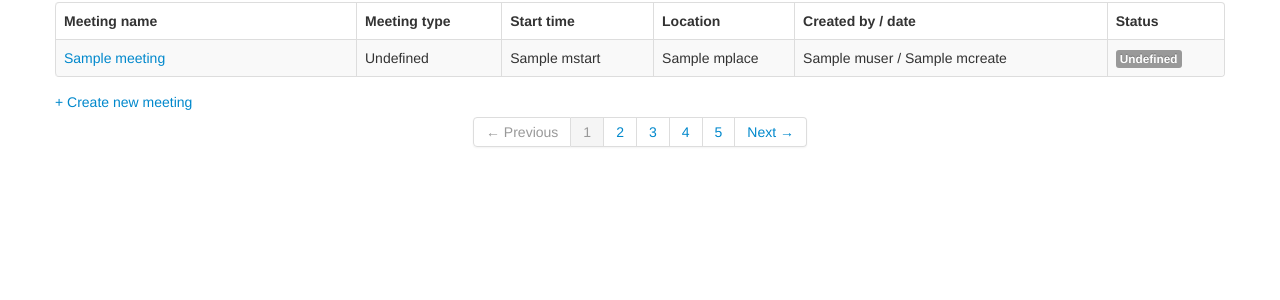
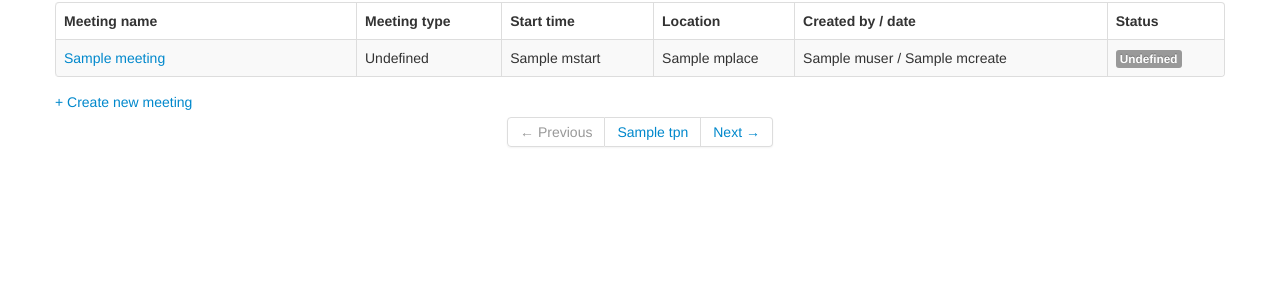
Before and after one commit to skymoney/SkyMeeting, a Django app: template SkyMeeting/templates/meetingList.html in a window 1280 px wide. Shown: the part 235-535 px from the top of the page. Run offline with Django 3.2, Linux system fonts and the light colour scheme; the template is opened without the code that fills it: most values are stand-ins (such as "Sample title", 1, 10 or a date in 2020).

Commit message:
paging hard code, undone

```diff
--- a/SkyMeeting/MeetingHelper/MeetingDAOHelper.py
+++ b/SkyMeeting/MeetingHelper/MeetingDAOHelper.py
@@ -73,7 +73,7 @@ def getCreateMeeting(params):
         finalResult['type']=params['type']
     #pageResult=RequestUtil.pagingOps(meetingData,'meeting_id',params["pn"])
     #more return values can be put here
-    pageData=Paginator(meetingData,settings.NUMPERPAGE)
+    pageData=Paginator(meetingData,settings.NUMBERPERPAGE)
     finalResult["meetingData"]=util.query2List(pageData.page(int(params["pn"])).object_list)
     finalResult["ad"]="1"   #return whether create or participate
     finalResult["pn"]=int(params["pn"]) #current page number
--- a/SkyMeeting/MemManage/views.py
+++ b/SkyMeeting/MemManage/views.py
@@ -163,6 +163,7 @@ def queryPerson(request):
         params["cid"] = request.session["cid"]
         params["gid"] = request.GET["gid"]
         params["tid"] = request.GET["tid"]
+        params["pn"] = 1    #default!!! page number
 
         return HttpResponse(json.dumps(DAOHelper.queryPerson(params)))
     else:
--- a/SkyMeeting/MemManageHelper/DAOHelper.py
+++ b/SkyMeeting/MemManageHelper/DAOHelper.py
@@ -279,7 +279,7 @@ def queryPerson(params):
     from django.core.paginator import Paginator
     from django.conf import settings
     #pageResult=RequestUtil.pagingOps(uList,'rid',params["pn"])
-    pageData=Paginator(uList,settings.NUMPERPAGE)
+    pageData=Paginator(uList,settings.NUMBERPERPAGE)
     finalResult=dict()
 
     roleList=[]
--- a/SkyMeeting/templates/meetingList.html
+++ b/SkyMeeting/templates/meetingList.html
@@ -143,11 +143,9 @@
 		<div class="pagination">
 		  <ul>
 		    <li class="prev disabled"><a href="javascript:void(0);">← {% trans "Previous" %}</a></li>
-		    <li class="active"><a href="javascript:void(0);">1</a></li>
-		    <li><a href="javascript:void(0);">2</a></li>
-		    <li><a href="javascript:void(0);">3</a></li>
-		    <li><a href="javascript:void(0);">4</a></li>
-		    <li><a href="javascript:void(0);">5</a></li>
+		    {% for i in tpn %}
+		    <li {% if i == pn %}class="active"{% endif %}><a href="javascript:void(0);">{{ i }}</a></li>
+		    {% endfor %}
 		    <li class="next"><a href="javascript:void(0);">{% trans "Next" %} → </a></li>
 		  </ul>
 		</div>
```
Also changed, not shown: SkyMeeting/templates/members.html (+4 -6 lines).
